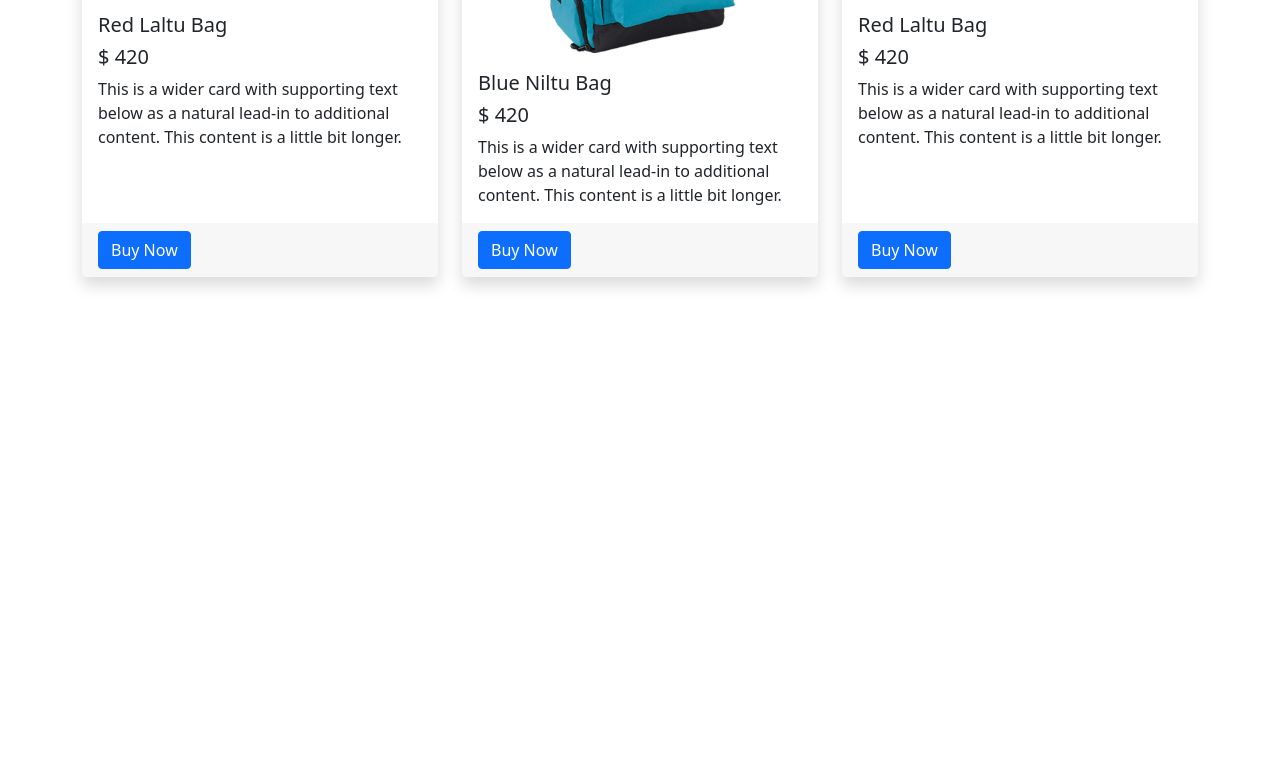
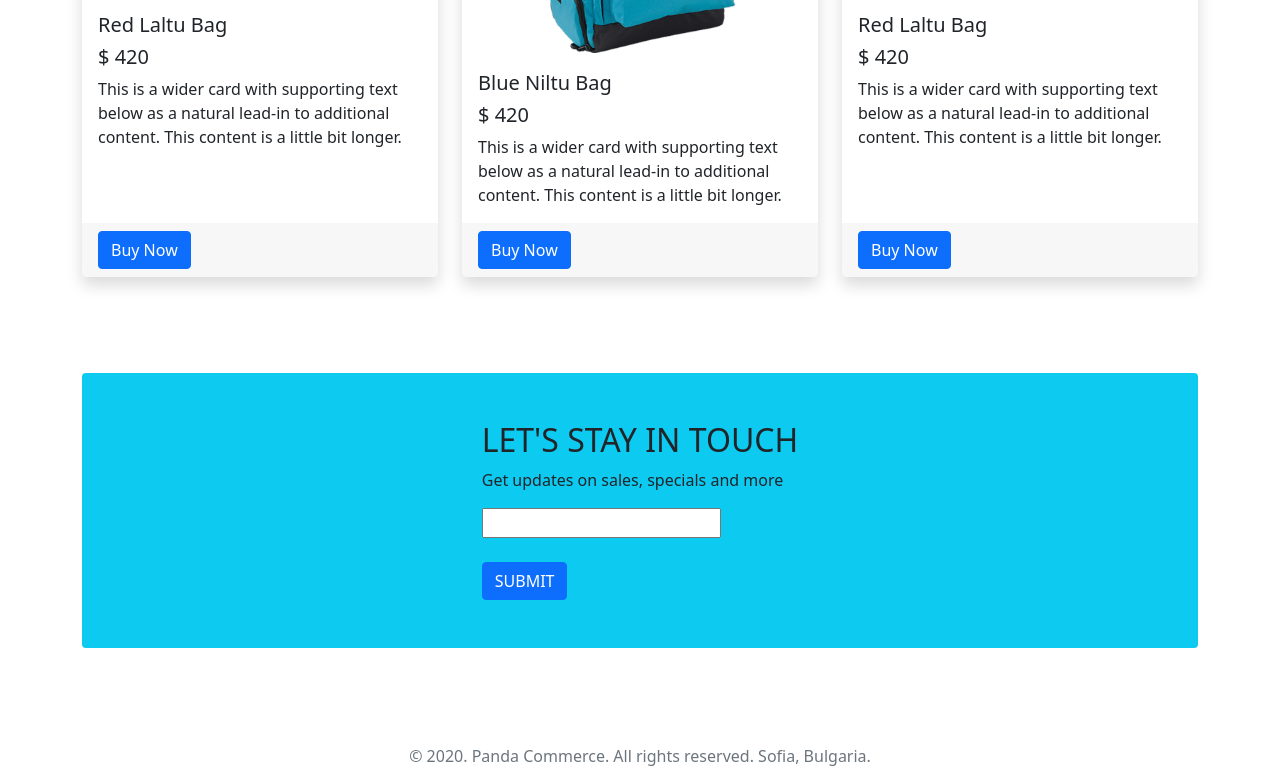
Before and after one commit to sajibur-rahman/panda-commerce-bootstrap, a plain HTML site: page index.html in a window 1280 px wide. Shown: the part 1695-2479 px from the top of the page. Before the commit the page ends 2020 px from the top, so only its background shows below. Drawn offline with nearby package versions, Linux system fonts and the light colour scheme.

Commit message:
info sections is done

```diff
--- a/index.html
+++ b/index.html
@@ -142,7 +142,6 @@
       </div>
     </section>
 
-
     <!-- shoes container section   -->
 
     <section class="container py-5">
@@ -238,6 +237,21 @@
       </div>
     </section>
   </main>
+  <footer>
+    <section class="container py-5">
+      <div class="d-flex justify-content-center align-items-center bg-info rounded py-5">
+        <div>
+          <h2>LET'S STAY IN TOUCH</h2>
+          <p>Get updates on sales, specials and more</p>
+          <input type="text"> <br><br>
+          <button class="btn btn-primary">SUBMIT</button>
+        </div>
+      </div>
+    </section>
+    <section class="container pt-5 text-center">
+      <p class=" text-secondary">&copy; 2020. Panda Commerce. All rights reserved. Sofia, Bulgaria.</p>
+    </section>
+  </footer>
   <script src="https://cdn.jsdelivr.net/npm/bootstrap@5.1.3/dist/js/bootstrap.bundle.min.js"
     integrity="sha384-ka7Sk0Gln4gmtz2MlQnikT1wXgYsOg+OMhuP+IlRH9sENBO0LRn5q+8nbTov4+1p"
     crossorigin="anonymous"></script>
```
